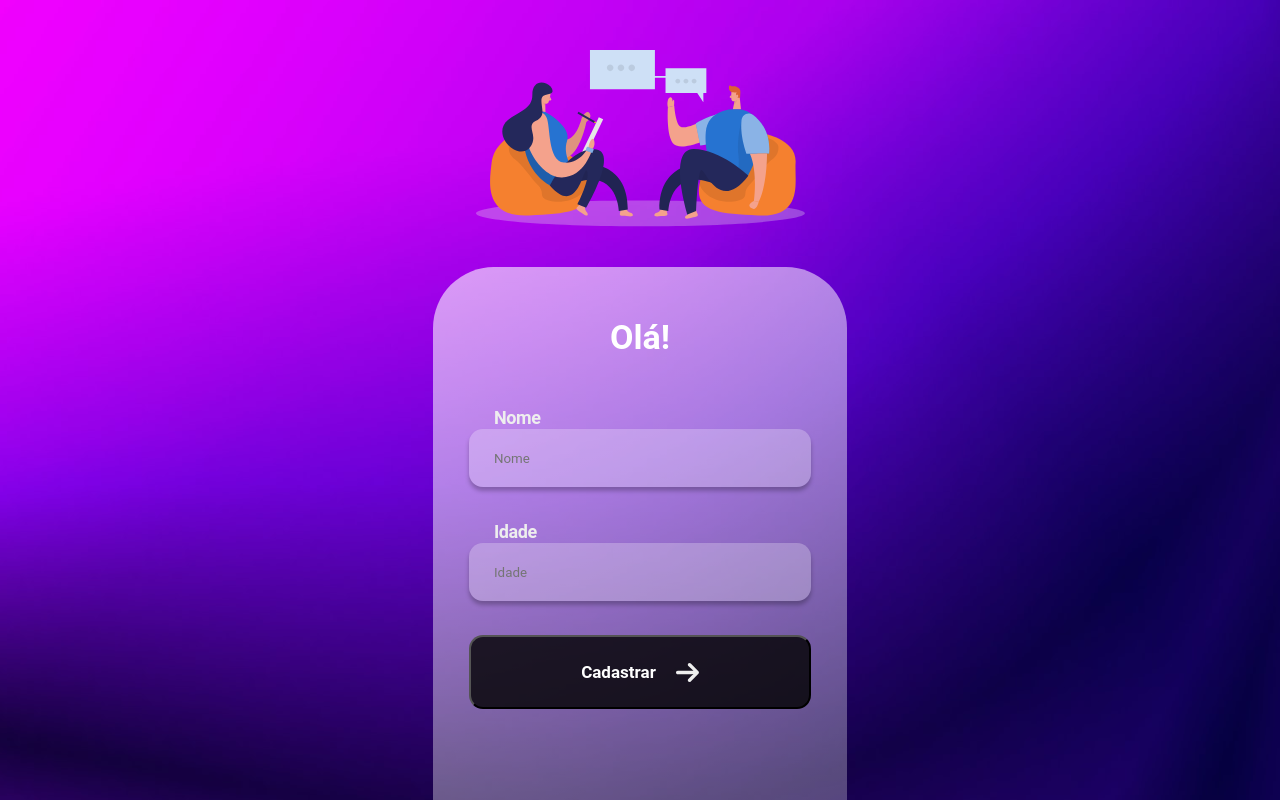
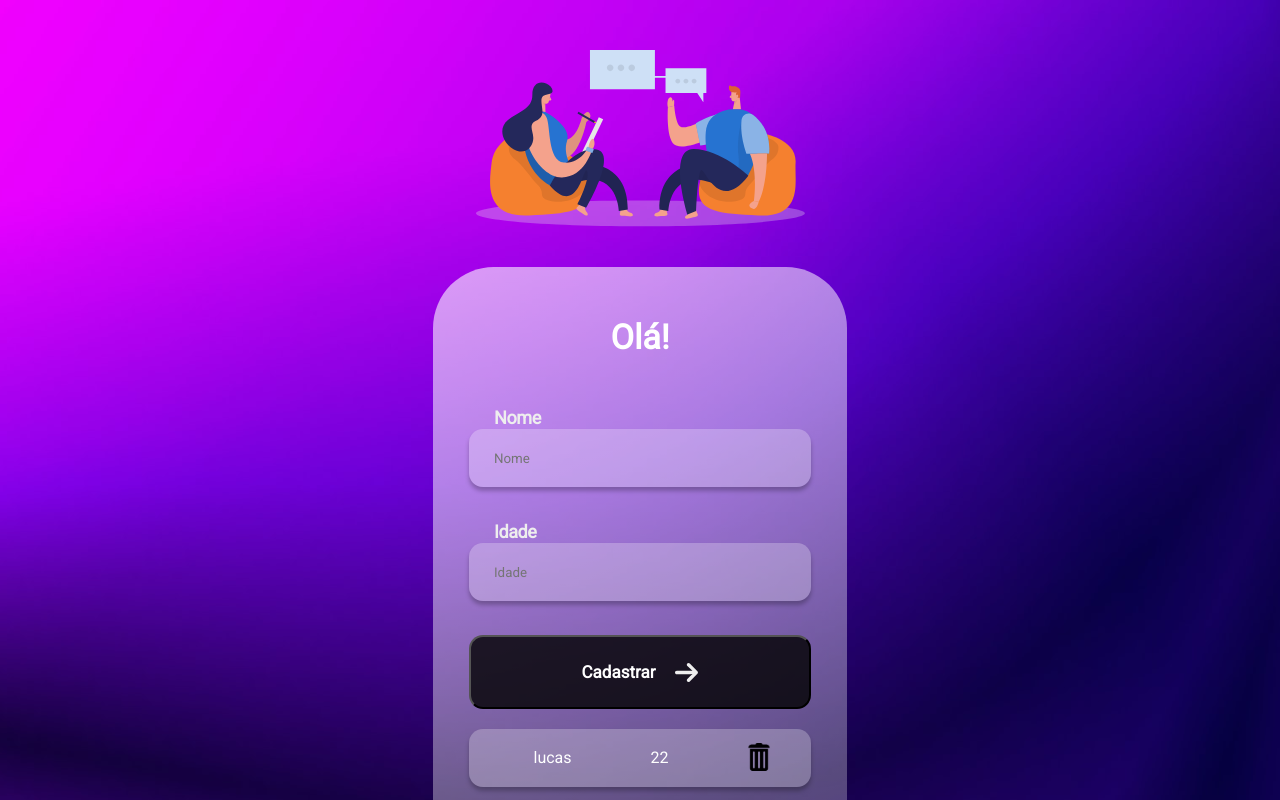
Before and after one commit to 19089910/project_users, a React (Create React App) app: page / in a window 1280 px wide. Shown: the top 800 px of the page. Built offline with nearby package versions, Linux system fonts and the light colour scheme.

Commit message:
chore: create user card

```diff
--- a/public/index.html
+++ b/public/index.html
@@ -2,6 +2,9 @@
 <html lang="en">
 
   <head>
+    <link rel="preconnect" href="https://fonts.googleapis.com">
+    <link rel="preconnect" href="https://fonts.gstatic.com" crossorigin>
+    <link href="https://fonts.googleapis.com/css2?family=Roboto:wght@100;400&display=swap" rel="stylesheet">
     <meta charset="utf-8" />
     <link rel="icon" href="%PUBLIC_URL%/favicon.ico" />
     <meta name="viewport" content="width=device-width, initial-scale=1" />
@@ -11,7 +14,7 @@
       content="Web site created using create-react-app"
     />
     <link rel="apple-touch-icon" href="%PUBLIC_URL%/logo192.png" />
-    <title>React App</title>
+    <title>Project Users</title>
   </head>
 
   <body>
--- a/src/App.js
+++ b/src/App.js
@@ -1,6 +1,7 @@
 import React from "react";
 import People from './assets/people-talk.svg'
 import Arrow from './assets/arrow.svg'
+import Trash from './assets/trash.svg'
 
 import {
   Container,
@@ -10,9 +11,16 @@ import {
   InputLabel,
   Input,
   Button,
+  User,
 } from "./styles";
 
 function App() {
+  //aqui se coloca o javascript
+  const users = [
+    { id: Math.random(), name: "lucas", age: "22"},
+    { id: Math.random(), name: "levi", age: "19"}
+  ]
+
   return (
     <Container>
       <Image alt="logo-imagem-people" src={People}/>
@@ -26,9 +34,20 @@ function App() {
         <Input placeholder="Idade" />
 
         <Button>Cadastrar<img alt="seta" src={Arrow}></img></Button>
+
+        <ul>
+          {users.map((user) =>(
+            <User key={user.id}>
+              <p>{user.name}</p><p>{user.age}</p>
+              <button><img alt="lata-de-lixo" src={Trash}></img></button>
+            </User>
+          ))}
+        </ul>
       </ContainerItens>
     </Container>
   );
 }
 
+
+
 export default App;
--- a/src/styles.js
+++ b/src/styles.js
@@ -46,7 +46,6 @@ export const H1 = styled.h1`
     text-align: center;
 
     color: #FFFFFF;
-
 `;
 
 export const InputLabel = styled.p`
@@ -108,4 +107,56 @@ export const Button = styled.button`
     justify-content: center;
     align-items: center;
     gap: 20px;
+
+    &:hover{
+        opacity: 0.8;
+    }
+
+    &:active{
+        opacity: 0.5;
+    }
 `;
+
+export const User = styled.li`
+    display: flex;
+    align-items: center;
+    justify-content: space-around;
+    margin-top: 20px;
+
+    background: rgba(255, 255, 255, 0.25);
+    box-shadow: 0px 4px 4px rgba(0, 0, 0, 0.25);
+    border-radius: 14px;
+
+    width: 342px;
+    height: 58px;
+
+    //RETIRAR PADRAO:
+    border: none;
+    outline: none;
+
+    //LETRA INTERNA:
+    padding-left: 25px;
+
+    font-family: 'Roboto';
+    font-style: normal;
+    font-weight: 400;
+    font-size: 20 px;
+    line-height: 28px;
+
+    color: #FFFFFF;
+
+    p {
+        font-weight: normal;
+        font-style: normal;
+        font-size: 20;
+        line-height: 28px;
+
+        color: #FFFFFF;
+    }
+
+    button {
+        background: none;
+        border: none;
+        cursor: pointer;
+    }
+`;
```
